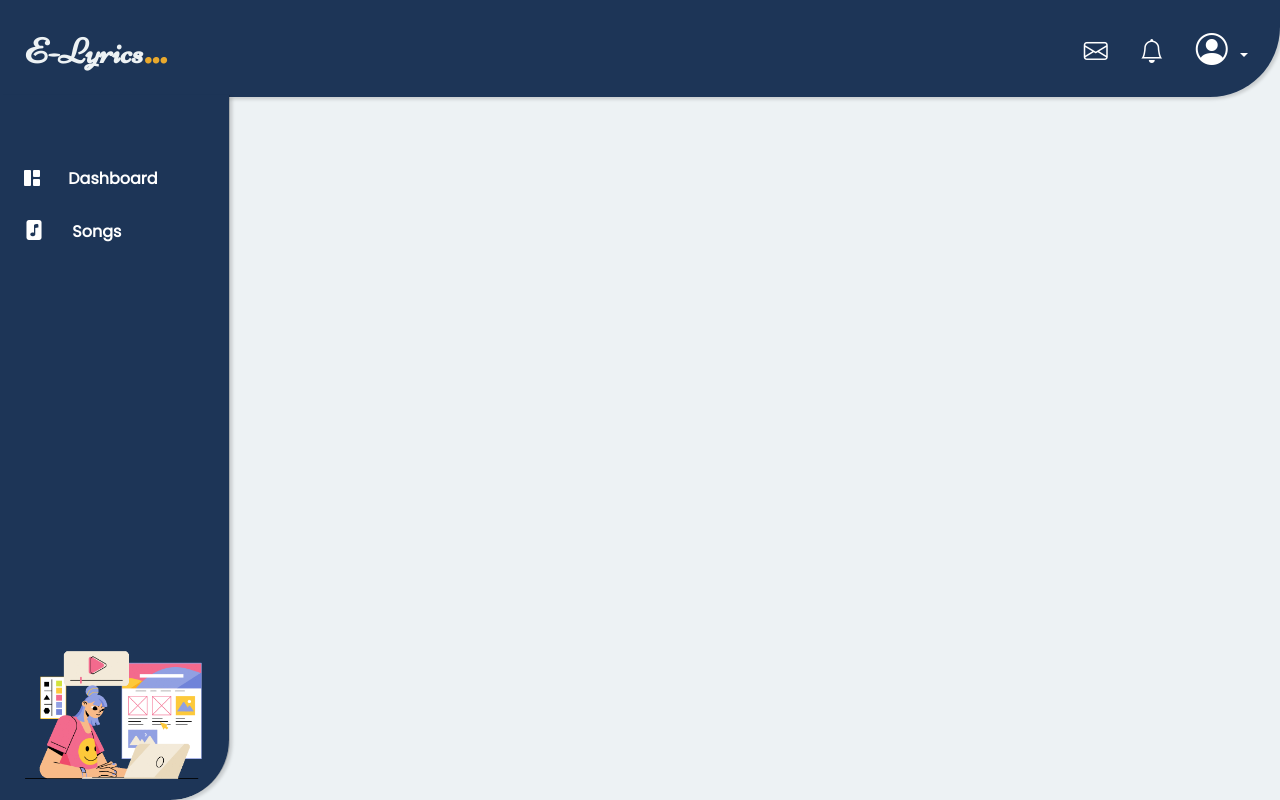
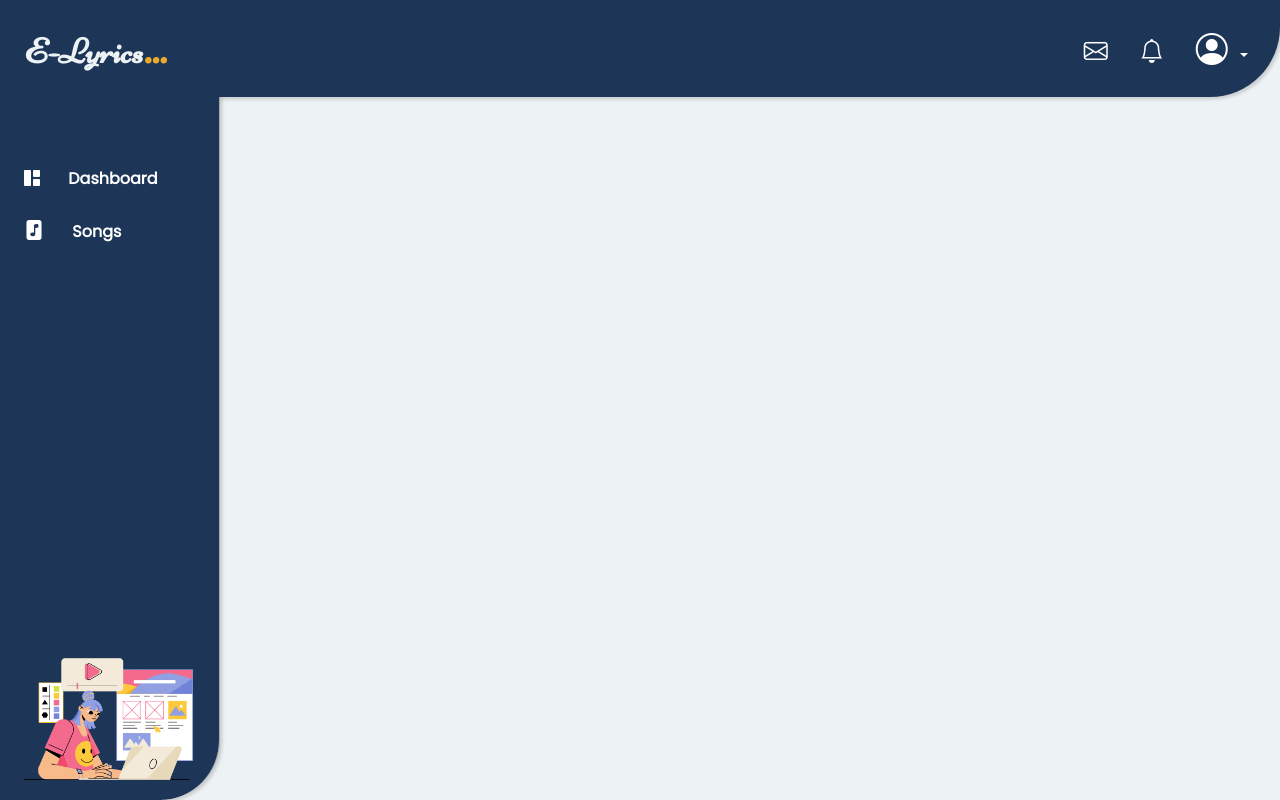
Before and after one commit to Boutainaelatbaoui/E-Lyrics.org, a PHP site: page / in a window 1280 px wide. Run offline with PHP 8.4, Linux system fonts and the light colour scheme; some libraries are stand-ins or nearby versions; some web fonts are replaced.

Commit message:
Modified sidebar

```diff
--- a/assets/css/style.css
+++ b/assets/css/style.css
@@ -148,7 +148,7 @@ section{
     --topNavbarHeight: 95px !important;
 }
 .sidebar-nav {
-    --bs-offcanvas-width: 230px !important;
+    --bs-offcanvas-width: 220px !important;
     top: var(--topNavbarHeight) !important;
     background-color: #1d3557 !important;
     font-weight: bold !important;
--- a/include/sidebar.php
+++ b/include/sidebar.php
@@ -12,7 +12,8 @@
                         <span>Dashboard</span>
                     </a>
                 </li>
-                    <a href="songs.php" class="nav-link active mt-2">
+                <li>
+                    <a href="songs.php" class="nav-link active mt-2 me-5">
                         <span class="me-4"><i class="bi bi-file-music-fill fs-5"></i></span>
                         <span>Songs</span>
                     </a>
```
